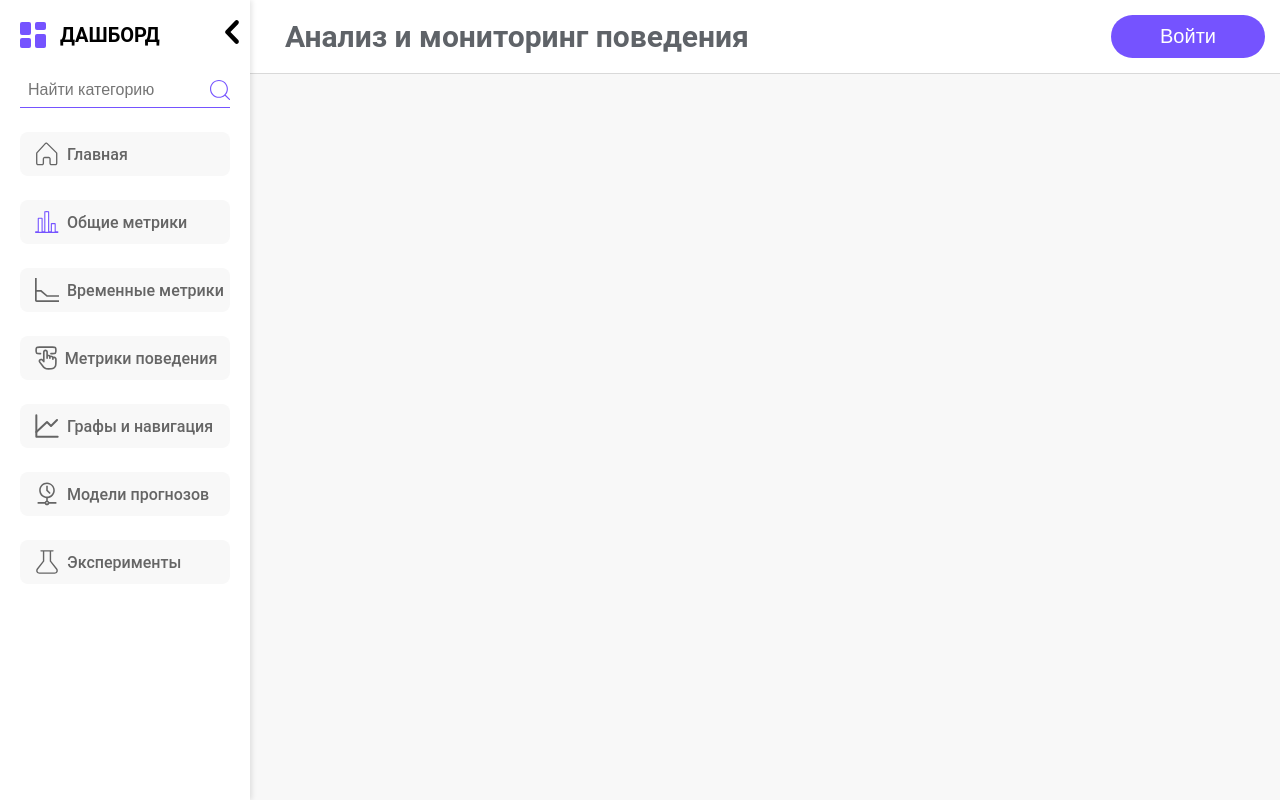
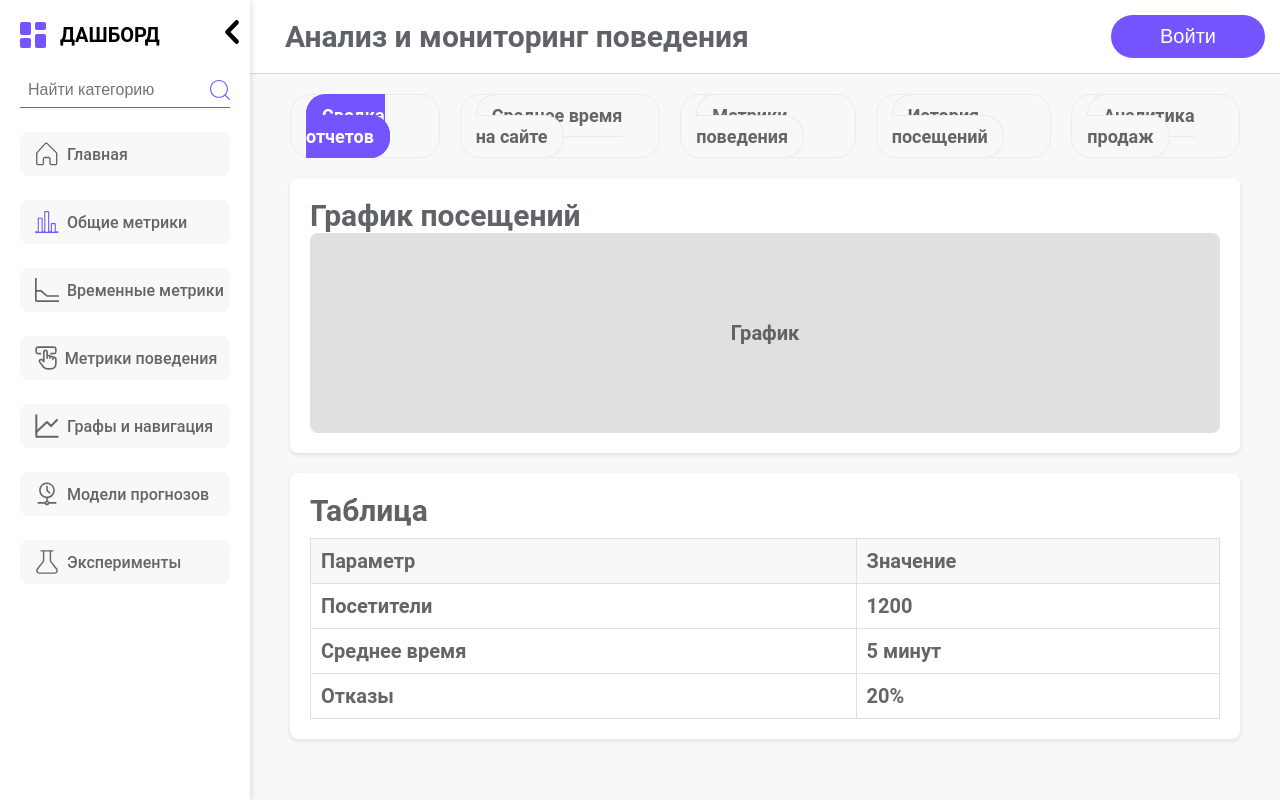
Before and after one commit to Dironio/monitoring, a React (Create React App) app in the folder frontend/: page /main/overview in a window 1280 px wide. Built offline with nearby package versions, Linux system fonts and the light colour scheme; the HTML template or start-up script is replaced by a standard one.

Commit message:
fix-styles-and-rw-main-pg

```diff
--- a/frontend/src/App.tsx
+++ b/frontend/src/App.tsx
@@ -10,6 +10,8 @@ import MainPage from './components/Pages/MainPage/MainPage';
 import AccountPage from './components/Pages/AccountPage/AccountPage';
 import ApplicationPage from './components/Pages/ApplicationPage/ApplicationPage';
 import AccountSetting from './components/Pages/AccountPage/AccountSettings/AccountSetting';
+import UnknowPage from './components/Pages/UnknowPage/UnknowPage';
+import OverviewComponent from './components/Pages/MainPage/Components/OverviewComponent';
 
 
 const App: React.FC = () => {
@@ -39,7 +41,11 @@ const App: React.FC = () => {
                     // user={user}
                     />
 
+
                     <Routes>
+
+                        <Route path="*" element={<UnknowPage />} />
+
                         <Route
                             path="/"
                             element={
@@ -79,7 +85,15 @@ const App: React.FC = () => {
 
 
 
-                        <Route path="/main" element={<MainPage />} />
+                        <Route path="/main" element={<MainPage />} >
+
+                            <Route path="overview" element={<OverviewComponent />} />
+                            {/* <Route path="average-time" element={<AverageTimeReport />} />
+                            <Route path="behavior-metrics" element={<BehaviorMetricsReport />} />
+                            <Route path="visit-history" element={<VisitHistoryReport />} />
+                            <Route path="sales-analytics" element={<SalesAnalyticsReport />} /> */}
+                        </Route>
+
                         <Route path="/common-metrics" element={<h1>Общие метрики</h1>} />
                         <Route path="/time-metrics" element={<h1>Временные метрики</h1>} />
                         <Route path="/behavior-metrics" element={<h1>Метрики поведения</h1>} />
--- a/frontend/src/components/Pages/AccountPage/AccountPage.tsx
+++ b/frontend/src/components/Pages/AccountPage/AccountPage.tsx
@@ -29,7 +29,7 @@ const AccountPage: React.FC = () => {
                                 <p className="item-description">Изменить имя, картинки и т.д.</p>
                             </Link>
 
-                            <Link to="/account/analytics" className="account-grid__item">
+                            <Link to="/account/main" className="account-grid__item">
                                 <h3 className="item-title">Аналитика моего сайта</h3>
                                 <p className="item-description">Для владельцев и администраторов сайтов</p>
                             </Link>
--- /dev/null
+++ b/frontend/src/components/Pages/MainPage/Components/OverviewComponent.tsx
@@ -0,0 +1,40 @@
+import './OverviewComponent.css';
+
+const OverviewComponent = () => {
+    return (
+        <section className="content">
+            <div className="chart">
+                <h2>График посещений</h2>
+                <div className="chart-placeholder">График</div>
+            </div>
+
+            <div className="table">
+                <h2>Таблица</h2>
+                <table>
+                    <thead>
+                        <tr>
+                            <th>Параметр</th>
+                            <th>Значение</th>
+                        </tr>
+                    </thead>
+                    <tbody>
+                        <tr>
+                            <td>Посетители</td>
+                            <td>1200</td>
+                        </tr>
+                        <tr>
+                            <td>Среднее время</td>
+                            <td>5 минут</td>
+                        </tr>
+                        <tr>
+                            <td>Отказы</td>
+                            <td>20%</td>
+                        </tr>
+                    </tbody>
+                </table>
+            </div>
+        </section>
+    );
+};
+
+export default OverviewComponent;
--- a/frontend/src/components/Pages/MainPage/MainPage.css
+++ b/frontend/src/components/Pages/MainPage/MainPage.css
@@ -29,12 +29,16 @@
     background-color: #F8F8F8;
     border-radius: 20px;
     color: #656565;
-    transition: background-color 0.3s ease, color 0.3s ease;
+    font-size: 18px;
+    font-weight: 600;
+    transition: all 0.3s ease;
+    border: 1px solid #EBEBEB;
 }
 
 .nav-item.selected, .nav-item:hover {
     background-color: #7553FF;
     color: #FFFFFF;
+    border: 1px solid #7553FF;
 }
 
 .content {
--- a/frontend/src/components/Pages/MainPage/MainPage.tsx
+++ b/frontend/src/components/Pages/MainPage/MainPage.tsx
@@ -1,53 +1,66 @@
+import { NavLink, Outlet, useNavigate } from 'react-router-dom';
 import './MainPage.css';
+import { useEffect } from 'react';
 
 const MainPage: React.FC = () => {
+    const navigate = useNavigate();
+
+    useEffect(() => {
+        navigate('overview');
+    }, [navigate]);
+
     return (
         <>
             <main className="main-page">
                 <div className="wrapper-page">
                     <nav className="top-nav">
                         <ul className="nav-list">
-                            <li className="nav-item selected">Сводка отчетов</li>
-                            <li className="nav-item">Среднее время на сайте</li>
-                            <li className="nav-item">Метрики поведения</li>
-                            <li className="nav-item">История посещений</li>
-                            <li className="nav-item">Аналитика продаж</li>
+                            <li className="nav-item">
+                                <NavLink
+                                    to="overview"
+                                    className={({ isActive }) => isActive ? 'nav-item selected' : 'nav-item'}
+                                >
+                                    Сводка отчетов
+                                </NavLink>
+                            </li>
+                            <li className="nav-item">
+                                <NavLink
+                                    to="average-time"
+                                    className={({ isActive }) => isActive ? 'nav-item selected' : 'nav-item'}
+                                >
+                                    Среднее время на сайте
+                                </NavLink>
+                            </li>
+                            <li className="nav-item">
+                                <NavLink
+                                    to="behavior-metrics"
+                                    className={({ isActive }) => isActive ? 'nav-item selected' : 'nav-item'}
+                                >
+                                    Метрики поведения
+                                </NavLink>
+                            </li>
+                            <li className="nav-item">
+                                <NavLink
+                                    to="visit-history"
+                                    className={({ isActive }) => isActive ? 'nav-item selected' : 'nav-item'}
+                                >
+                                    История посещений
+                                </NavLink>
+                            </li>
+                            <li className="nav-item">
+                                <NavLink
+                                    to="sales-analytics"
+                                    className={({ isActive }) => isActive ? 'nav-item selected' : 'nav-item'}
+                                >
+                                    Аналитика продаж
+                                </NavLink>
+                            </li>
                         </ul>
                     </nav>
 
                     <section className="content">
-                        <div className="chart">
-                            <h2>График посещений</h2>
-                            <div className="chart-placeholder">График</div>
-                        </div>
-
-                        <div className="table">
-                            <h2>Таблица </h2>
-                            <table>
-                                <thead>
-                                    <tr>
-                                        <th>Параметр</th>
-                                        <th>Значение</th>
-                                    </tr>
-                                </thead>
-                                <tbody>
-                                    <tr>
-                                        <td>Посетители</td>
-                                        <td>1200</td>
-                                    </tr>
-                                    <tr>
-                                        <td>Среднее время</td>
-                                        <td>5 минут</td>
-                                    </tr>
-                                    <tr>
-                                        <td>Отказы</td>
-                                        <td>20%</td>
-                                    </tr>
-                                </tbody>
-                            </table>
-                        </div>
+                        <Outlet />
                     </section>
-
                 </div>
             </main>
 
--- /dev/null
+++ b/frontend/src/components/Pages/UnknowPage/UnknowPage.css
@@ -0,0 +1,42 @@
+.unknow-main {
+    display: flex;
+    justify-content: center;
+    align-items: center;
+    height: 474px;
+    text-align: center;
+}
+
+.unknow-pg {
+    display: flex;
+    align-items: center;
+    justify-content: center;
+    flex-direction: column;
+}
+
+.unknow-pg__item {
+    margin-bottom: 12px;
+}
+
+.unknow-pg__item:last-child {
+    margin-bottom: 0;
+}
+
+.unknow-pg__item:first-child {
+    color: #7553FF;
+}
+
+.unknow-pg__btn {
+    background-color: #7553FF;
+    color: white;
+    border: none;
+    border-radius: 22px;
+    padding: 12px 24px;
+    cursor: pointer;
+    font-size: 18px;
+    font-weight: 600;
+    transition: background-color 0.3s ease;
+}
+
+.unknow-pg__btn:hover {
+    background-color: #5a3dcb;
+}
--- /dev/null
+++ b/frontend/src/components/Pages/UnknowPage/UnknowPage.tsx
@@ -0,0 +1,24 @@
+import './UnknowPage.css';
+import { Link } from 'react-router-dom';
+
+const UnknowPage: React.FC = () => {
+    return (
+        <div className="wrapper">
+            <div className="bg-white">
+                <div className="unknow-main">
+                    <div className='unknow-pg'>
+                        <h1 className='unknow-pg__item'>404</h1>
+                        <p className='unknow-pg__item'>Страница не найдена</p>
+                        <Link to="/">
+                            <button className='unknow-pg__btn'>
+                                Вернуться на главную
+                            </button>
+                        </Link>
+                    </div>
+                </div>
+            </div>
+        </div>
+    )
+}
+
+export default UnknowPage;
```
Also changed, not shown: frontend/src/components/Pages/ApplicationPage/ApplicationPage.css (+12 -9 lines), frontend/src/components/Pages/ApplicationPage/ApplicationPage.tsx (+6 -8 lines), frontend/src/components/Pages/MainPage/Components/OverviewComponent.css (added).
